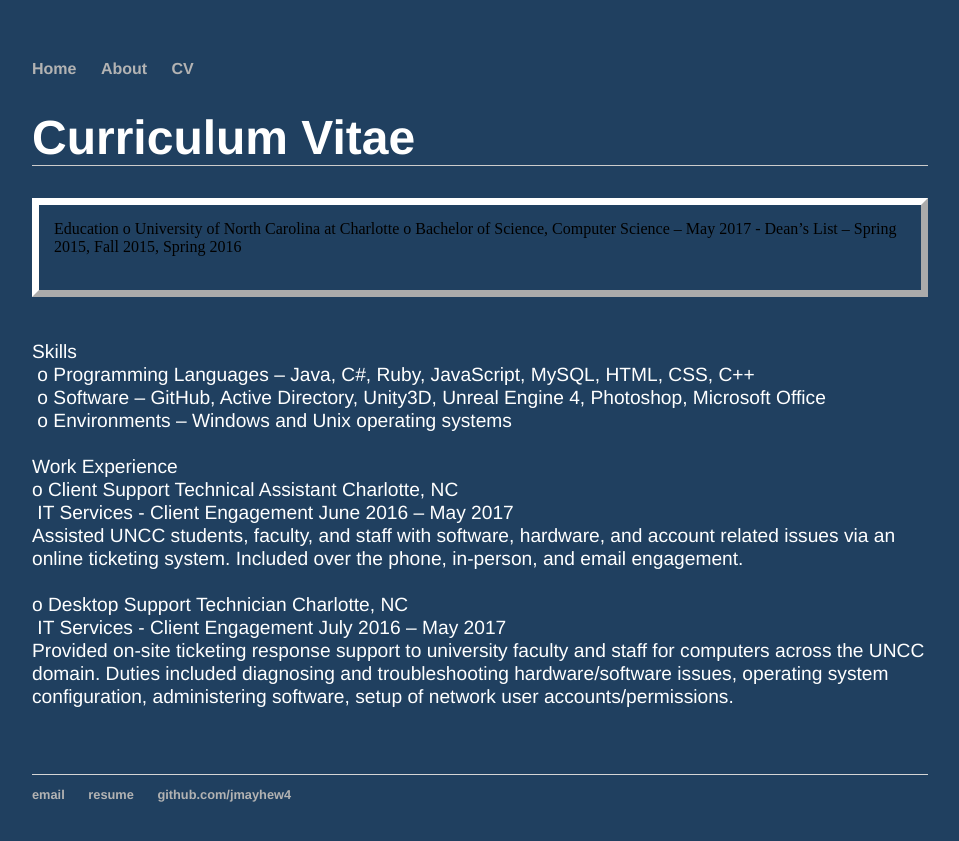
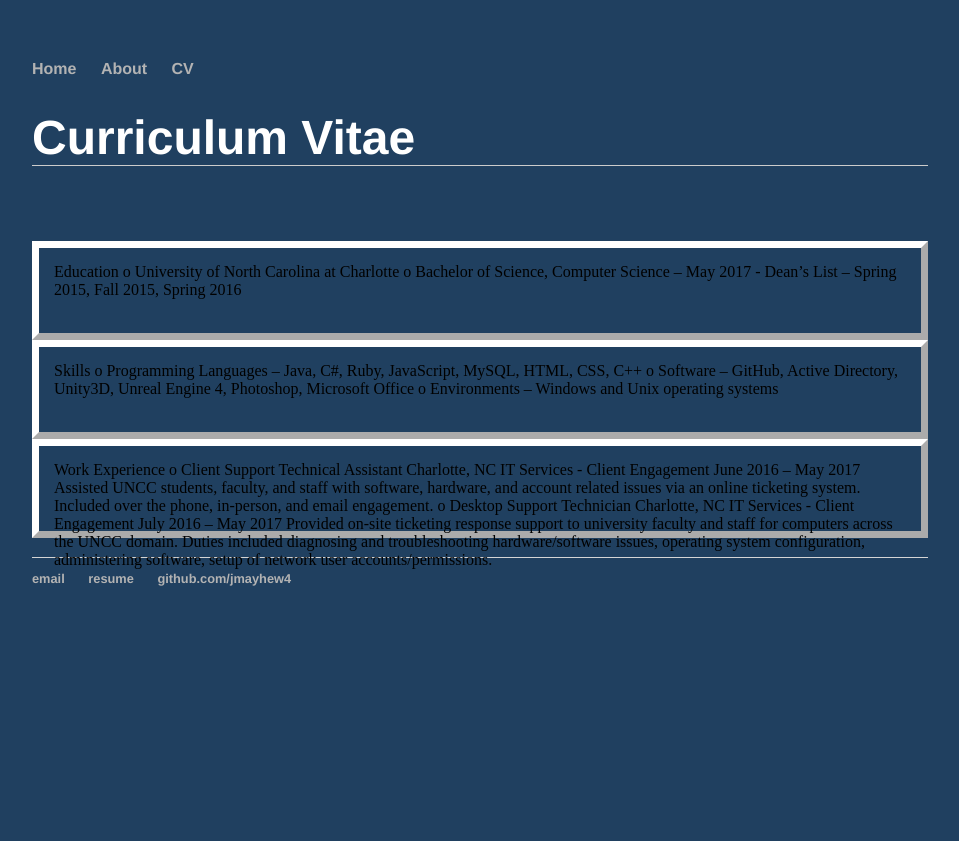
Before and after one commit to jmayhew4/jmayhew4.github.io, a Jekyll site: the page built from CV/index.html, in a window 1280 px wide. Shown: the top 841 px of the page, without its empty margins (160-1119 px from the left). Built offline with Jekyll 4.4.1, drawn with Linux system fonts in a browser that asks for light colours.

Commit message:
Update index.html
fixed divs

```diff
--- a/CV/index.html
+++ b/CV/index.html
@@ -6,19 +6,21 @@ title: About John Mayhew
 <div class="CV">
 
 <h1>Curriculum Vitae</h1>
+
+<p>
 <div class="bordered">
 Education
  o University of North Carolina at Charlotte
  o Bachelor of Science, Computer Science – May 2017
    - Dean’s List – Spring 2015, Fall 2015, Spring 2016
 </div>
-
-<p>
+<div class="bordered">
 Skills
  o Programming Languages – Java, C#, Ruby, JavaScript, MySQL, HTML, CSS, C++
  o Software – GitHub, Active Directory, Unity3D, Unreal Engine 4, Photoshop, Microsoft Office
  o Environments – Windows and Unix operating systems
-
+</div>
+<div class="bordered">
 Work Experience
 o Client Support Technical Assistant Charlotte, NC
  IT Services - Client Engagement June 2016 – May 2017
@@ -27,7 +29,7 @@ Assisted UNCC students, faculty, and staff with software, hardware, and account
 o Desktop Support Technician Charlotte, NC
  IT Services - Client Engagement July 2016 – May 2017
 Provided on-site ticketing response support to university faculty and staff for computers across the UNCC domain. Duties included diagnosing and troubleshooting hardware/software issues, operating system configuration, administering software, setup of network user accounts/permissions.
-
- </p>
+</div>
+</p>
 
 </div>
```
